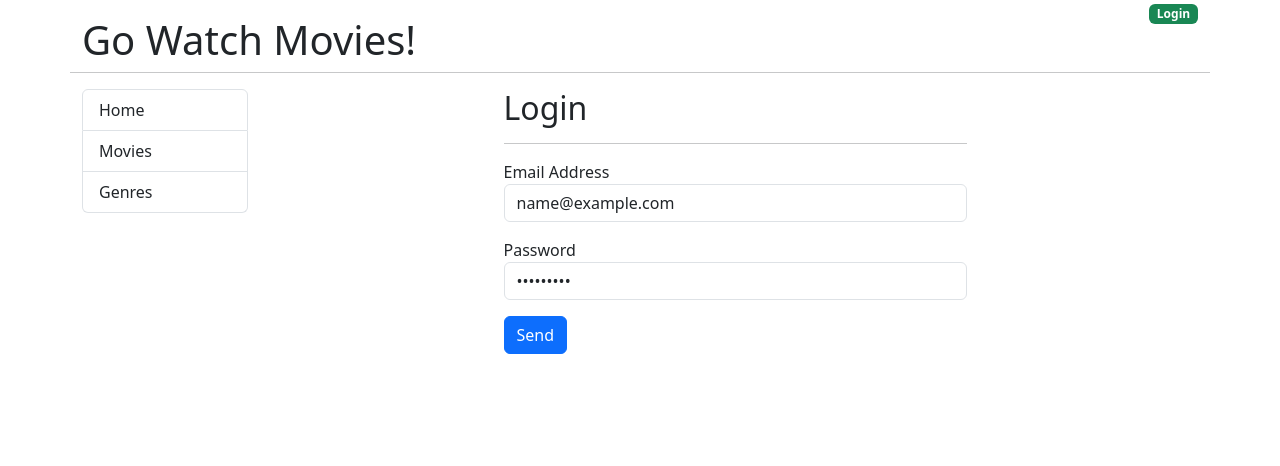
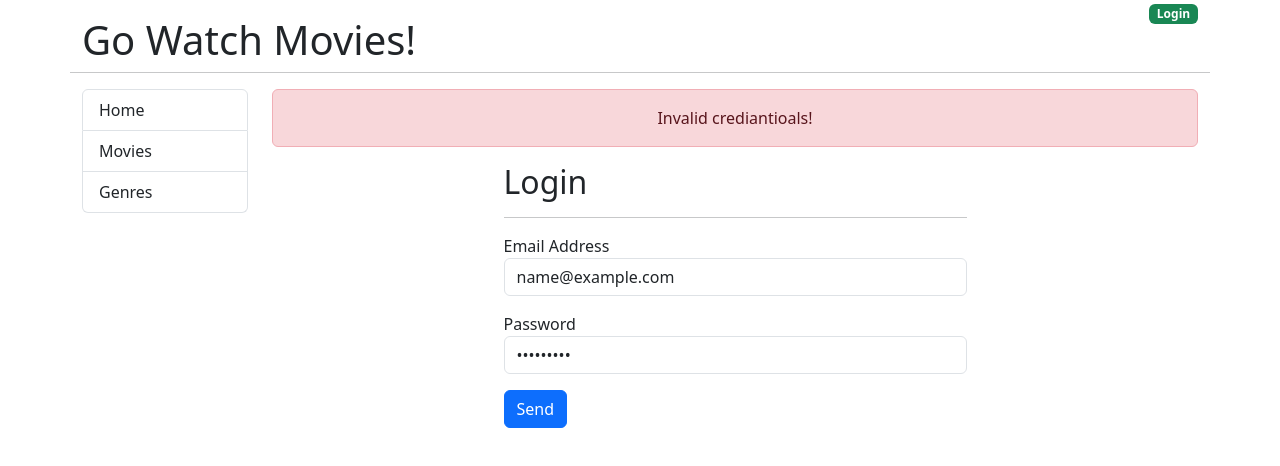
Before and after one commit to abbassmortazavi/go-movies-fornt-end, a React (Create React App) app: page /login in a window 1280 px wide. Both pictures are taken after typing "name@example.com", "Sample123" into the empty fields and a click on the input "Send". Shown: the top 466 px of the page. Built offline with nearby package versions, Linux system fonts and the light colour scheme.

Commit message:
feat: complete login page

```diff
--- a/src/App.js
+++ b/src/App.js
@@ -1,8 +1,11 @@
-import { useState } from "react";
+import { use, useState } from "react";
 import { Link, Outlet } from "react-router-dom";
+import Alert from "./components/Alert";
 
 function App() {
   const [jwtToken, setJwtToken] = useState("");
+  const [alertMessage, setAlertMessage] = useState("");
+  const [alertClassName, setAlertClassName] = useState("d-none")
 
   return (
     <div className="container">
@@ -45,9 +48,14 @@
           </nav>
         </div>
         <div className="col-md-10">
+          <Alert
+            className={alertClassName}
+            message={alertMessage}
+          />
           <Outlet context={{
-            setJwtToken, jwtToken
-          }}/>
+            setJwtToken, jwtToken,
+            setAlertClassName, setAlertMessage
+          }} />
         </div>
       </div>
     </div>
--- /dev/null
+++ b/src/components/Alert.js
@@ -0,0 +1,8 @@
+const Alert = (props)=>{
+    return (
+        <div className={"text-center alert " + props.className} role="alert">
+            {props.message}
+        </div>
+    )
+}
+export default Alert;
--- a/src/components/Login.js
+++ b/src/components/Login.js
@@ -1,24 +1,32 @@
 import { useState } from "react";
 import Input from "./form/Input";
-import { useOutletContext } from "react-router-dom";
+import { useNavigate, useOutletContext } from "react-router-dom";
 
 const Login = () => {
     const [email, setEmail] = useState("");
     const [password, setPassword] = useState("");
 
-    const {setJwtToken} = useOutletContext();
+    const { setJwtToken } = useOutletContext();
+    const { setAlertClassName } = useOutletContext();
+    const { setAlertMessage } = useOutletContext();
+    let navigate = useNavigate();
 
-    const handelSubmit = (event)=>{
+    const handelSubmit = (event) => {
         event.preventDefault();
-        console.log("user/pass", email, password);
-        if (email === "jafar@yahoo.com"){
+        if (email === "jafar@yahoo.com") {
             setJwtToken("abc");
+            setAlertClassName("d-none");
+            setAlertMessage("");
+            navigate("/");
+        } else {
+            setAlertClassName("alert-danger");
+            setAlertMessage("Invalid crediantioals!");
         }
     }
     return (
         <div className="col-md-6 offset-3">
             <h2>Login</h2>
-            <hr/>
+            <hr />
             <form onSubmit={handelSubmit}>
                 <Input
                     type="email"
@@ -27,18 +35,18 @@
                     placeholder="Eneter Your Email!"
                     className="form-control"
                     outocomplete="email-new"
-                    onChange={(event)=> setEmail(event.target.value)}
+                    onChange={(event) => setEmail(event.target.value)}
                 />
-                 <Input
+                <Input
                     type="password"
                     name="password"
                     title="Password"
                     placeholder="Eneter Your Password!"
                     className="form-control"
                     outocomplete="password-new"
-                    onChange={(event)=> setPassword(event.target.value)}
+                    onChange={(event) => setPassword(event.target.value)}
                 />
-                <input type="submit" className="btn btn-primary" value="Send"/>
+                <input type="submit" className="btn btn-primary" value="Send" />
             </form>
         </div>
     );
```
